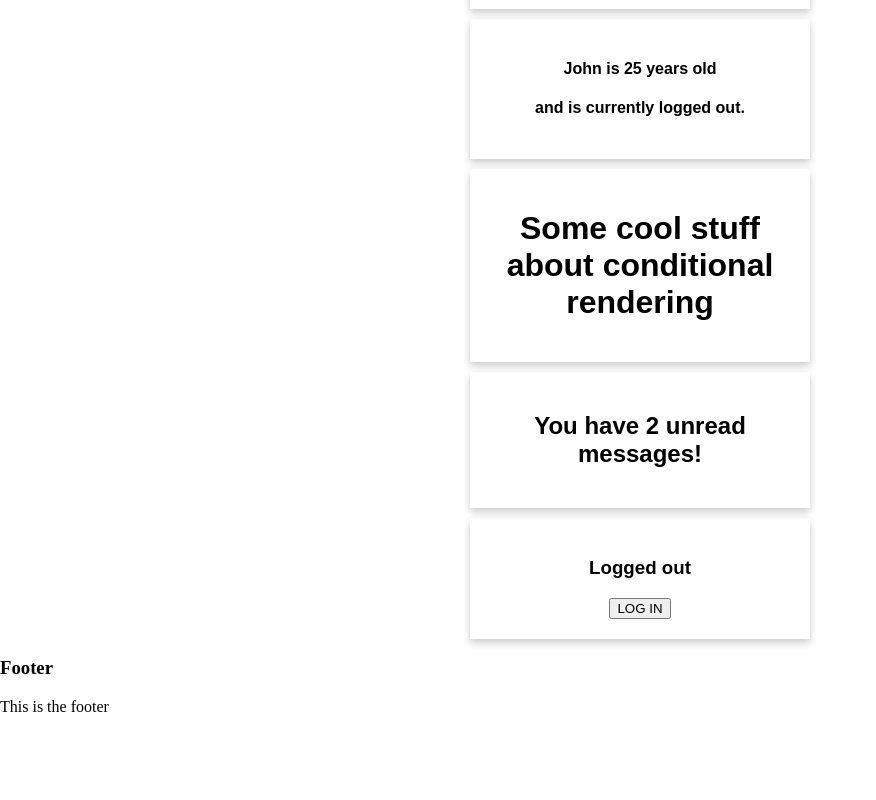
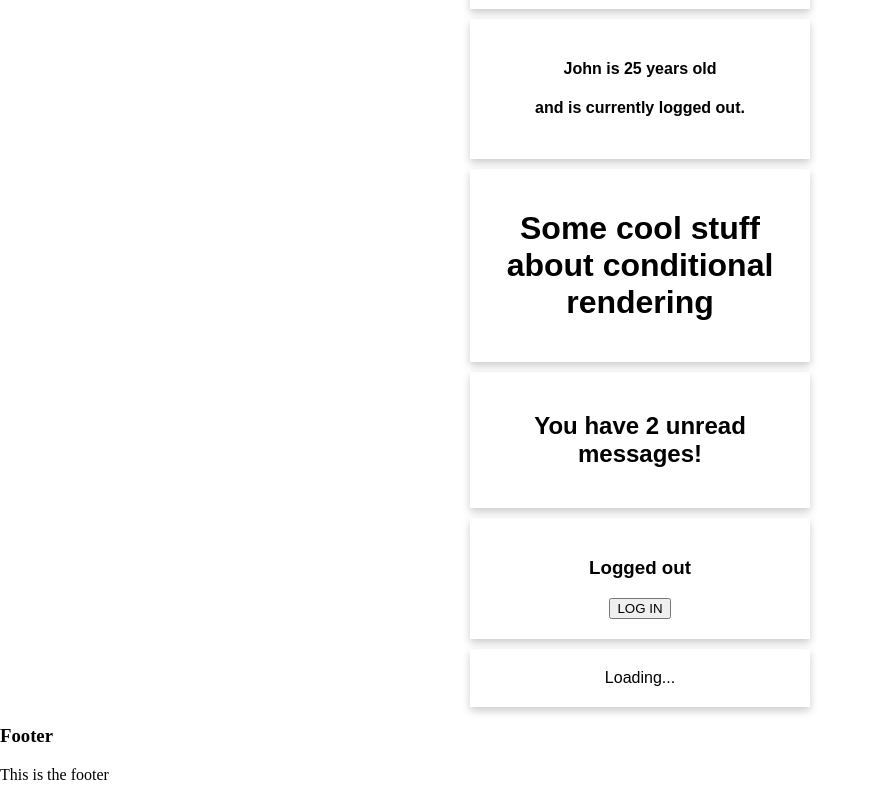
Before and after one commit to Va2/react-intro-course, a React (Create React App) app: page / in a window 1280 px wide. Shown: the part 4255-5055 px from the top of the page, without its empty margins (0-876 px from the left). Before the commit the page ends 4987 px from the top, so only its background shows below. Built offline with nearby package versions, Linux system fonts and the light colour scheme; no server answers.

Commit message:
Fetching data from StarWarsAPI

```diff
--- a/src/App.js
+++ b/src/App.js
@@ -4,7 +4,7 @@ import Header from './components/Header';
 import MainContent from './components/MainContent';
 import Footer from './components/Footer';
 import Conditional from './components/Conditional';
-import LoginBtn from './components/LoginBtn';
+import StarWarsApi from './components/StarWarsApi';
 
 class App extends Component {
     constructor() {
@@ -74,6 +74,8 @@ class App extends Component {
                     <button onClick={this.handleClick}>{btntext}</button>
                 </div>
 
+                <StarWarsApi />
+
                 <Footer />
             </div>
         )
--- /dev/null
+++ b/src/components/StarWarsApi.jsx
@@ -0,0 +1,35 @@
+import React, { Component } from 'react';
+
+class StarWarsApi extends Component {
+    constructor(props) {
+        super(props)
+        this.state = {
+            loading: false,
+            character: {}
+        }
+    }
+
+    componentDidMount() {
+        this.setState({loading: true})
+        fetch("https://swapi.co/api/people/1/")
+            .then(response => response.json())
+            .then(data => {
+                this.setState({
+                    loading: false,
+                    character: data
+                })
+            })
+    }
+
+    render() {
+        const text = this.state.loading
+          ? "Loading..."
+          : this.state.character.name
+        return (
+            <div className="card">
+                {text}
+            </div>
+        );
+    }
+}
+export default StarWarsApi
```
